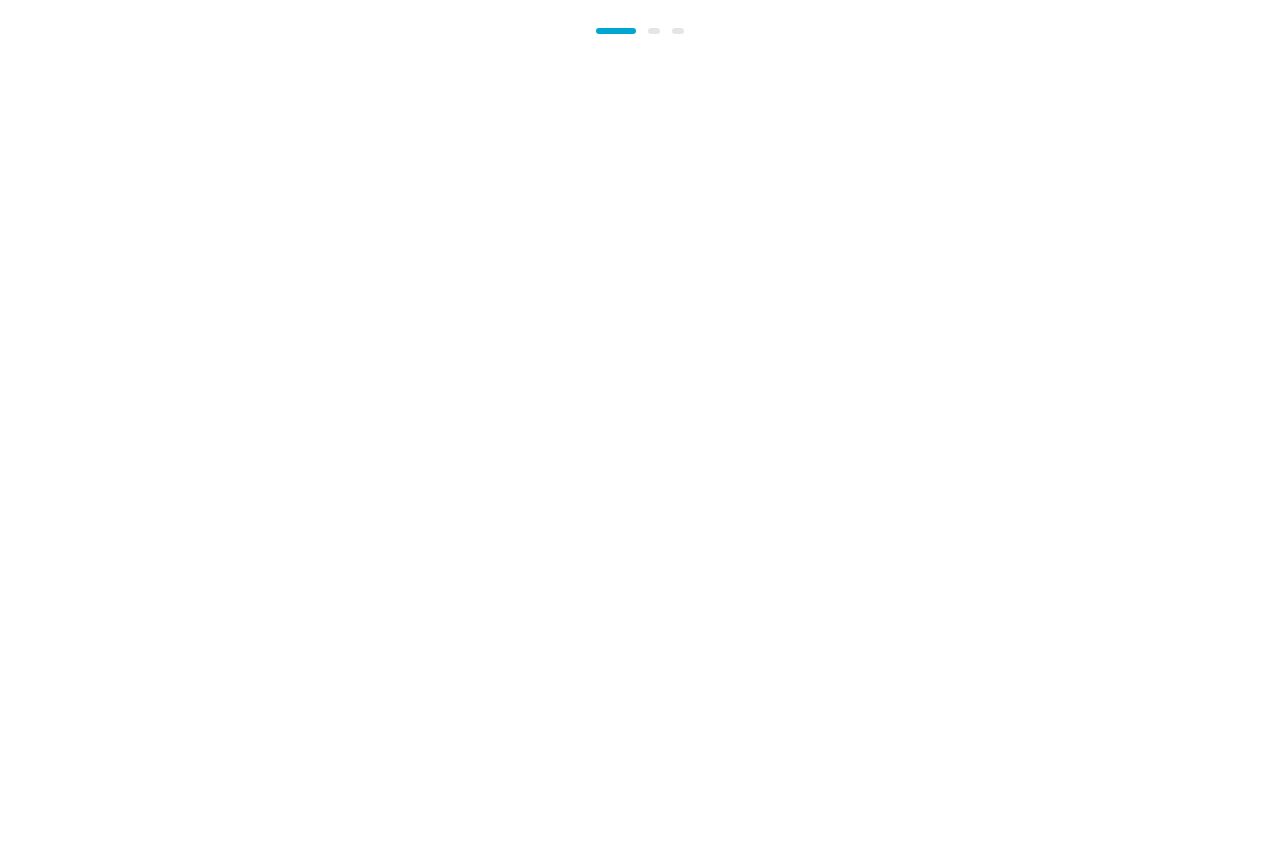
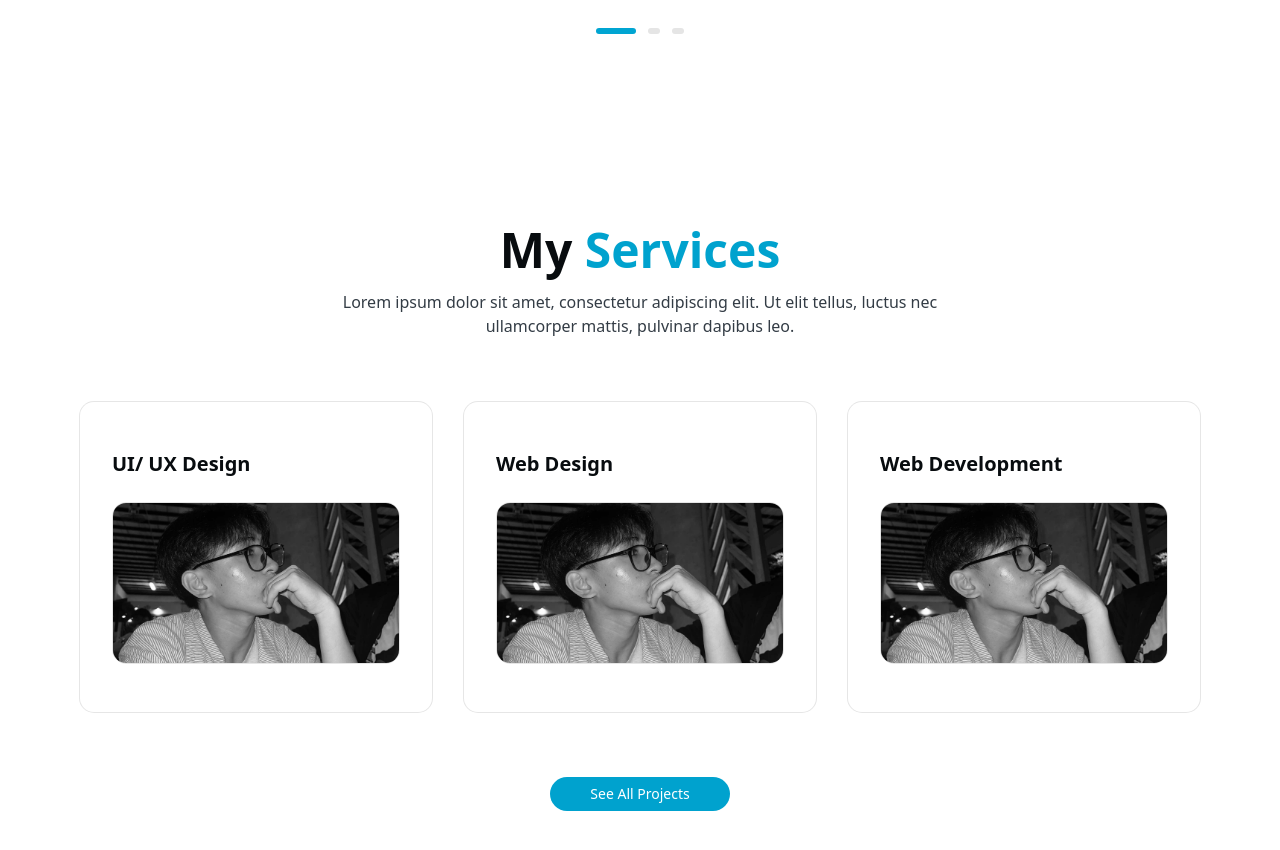
Before and after one commit to JashiroProgArtHub/portfolio-midterm, a Next.js app: page / in a window 1280 px wide. Shown: the part 1400-2250 px from the top of the page. Before the commit the page ends 1530 px from the top, so only its background shows below. Built offline with nearby package versions, Linux system fonts and the light colour scheme.

Commit message:
added services section and fixed navbar

```diff
--- a/app/(home)/page.tsx
+++ b/app/(home)/page.tsx
@@ -1,11 +1,13 @@
 import HeroSection from "@/components/feature/home/HeroSection"
 import {TestimonialSection} from "@/components/feature/home/TestimonialGrid"
+import {ServicesSection} from "@/components/feature/home/ServiceSection"
 
 export default function Homepage(){
     return(
         <>
         <HeroSection/>
         <TestimonialSection/>
+        <ServicesSection/>
         </>
     )
 }
--- a/components/common/Navbar.tsx
+++ b/components/common/Navbar.tsx
@@ -5,7 +5,7 @@ import Link from "next/link";
 import { usePathname } from "next/navigation";
 import { Inter } from "next/font/google";
 import { Menu } from "lucide-react";
-import {ThemeToggle} from "@/components/ui/theme-toggle"
+import { ThemeToggle } from "@/components/ui/theme-toggle";
 
 import { Button } from "@/components/ui/button";
 import { Avatar, AvatarFallback, AvatarImage } from "@/components/ui/avatar";
@@ -38,7 +38,7 @@ export default function Navbar() {
 <header
   className={cn(
     inter.className,
-        "absolute top-5 left-1/2 -translate-x-1/2 z-50 w-[95%] max-w-7xl mx-auto rounded-full",
+    "fixed top-5 left-1/2 -translate-x-1/2 z-50 w-[95%] max-w-7xl mx-auto rounded-full", // Changed to fixed
     "backdrop-blur-md border border-darkblue text-text-black py-2 px-4 md:px-6 shadow-lg shadow-primary/4",
   )}
 >
@@ -85,7 +85,7 @@ export default function Navbar() {
                 );
                 ``;
               })}
-              <ThemeToggle/>
+              <ThemeToggle />
             </NavigationMenuList>
           </NavigationMenu>
           <Button className="rounded-full px-6 bg-[#00A3C2] hover:bg-[#00A3C2]/90 text-white text-xs font-bold uppercase tracking-widest transition-all active:scale-95">
@@ -118,7 +118,9 @@ export default function Navbar() {
                   <AvatarFallback>JL</AvatarFallback>
                 </Avatar>
                 <div className="flex flex-col leading-tight">
-                <SheetTitle className="text-white text-sm font-bold tracking-tight whitespace-nowrap">Jashen Loberanes</SheetTitle>
+                  <SheetTitle className="text-white text-sm font-bold tracking-tight whitespace-nowrap">
+                    Jashen Loberanes
+                  </SheetTitle>
                   <SheetDescription className="text-[10px]  text-[#00A3C2]/80 uppercase tracking-wider">
                     Web Designer.
                   </SheetDescription>
--- /dev/null
+++ b/components/feature/home/ServiceSection.tsx
@@ -0,0 +1,80 @@
+import React from 'react';
+import Link from 'next/link';
+import Image from 'next/image';
+import { Card, CardContent } from "@/components/ui/card";
+import { Button } from "@/components/ui/button";
+import { ArrowUpRight, Monitor, Layout, Code } from "lucide-react";
+import ProjectImage from "@/public/parola=selfie=pfp.jpg";
+
+const services = [
+  {
+    title: "UI/ UX Design",
+    description: "Lorem ipsum dolor sit amet, consectetur adipiscing elit. Ut elit tellus, luctus nec ullamcorper mattis.",
+    icon: <Layout className="w-6 h-6 text-text-cyan" />,
+  },
+  {
+    title: "Web Design",
+    description: "Lorem ipsum dolor sit amet, consectetur adipiscing elit. Ut elit tellus, luctus nec ullamcorper mattis.",
+    icon: <Monitor className="w-6 h-6 text-text-cyan" />,
+  },
+  {
+    title: "Web Development",
+    description: "Lorem ipsum dolor sit amet, consectetur adipiscing elit. Ut elit tellus, luctus nec ullamcorper mattis.",
+    icon: <Code className="w-6 h-6 text-text-cyan" />,
+  },
+];
+
+export const ServicesSection = () => {
+  return (
+    <section className="py-24 px-6 md:px-20 bg-background">
+      <div className="max-w-7xl mx-auto">
+        <div className="text-center mb-16 space-y-4">
+          <h2 className="text-3xl md:text-5xl font-bold text-text-black">
+            My <span className="text-text-cyan">Services</span>
+          </h2>
+          <p className="text-text-dark-gray max-w-2xl mx-auto">
+            Lorem ipsum dolor sit amet, consectetur adipiscing elit. Ut elit tellus,
+            luctus nec ullamcorper mattis, pulvinar dapibus leo.
+          </p>
+        </div>
+
+        <div className="grid grid-cols-1 md:grid-cols-3 gap-8">
+          {services.map((service, index) => (
+            <Card key={index} className="group relative overflow-hidden border-border bg-card hover:border-text-cyan/50 transition-all duration-300">
+              <CardContent className="p-0">
+                <div className="p-8 space-y-4">
+                  <h3 className="text-xl font-bold text-text-black">{service.title}</h3>
+
+                  <div className="relative mt-6 aspect-video rounded-xl overflow-hidden border border-border">
+                    <div className="absolute inset-0 bg-secondary/20 translate-y-[-8px] scale-[0.95] rounded-xl -z-10" />
+                    <Image
+                      src={ProjectImage}
+                      alt={service.title}
+                      className="object-cover w-full h-full grayscale group-hover:grayscale-0 transition-all duration-500"
+                    />
+
+                    <Link href="/projects">
+                      <div className="absolute bottom-4 right-4 w-12 h-12 bg-text-cyan rounded-full flex items-center justify-center text-white transform translate-y-12 opacity-0 group-hover:translate-y-0 group-hover:opacity-100 transition-all duration-300 cursor-pointer">
+                        <ArrowUpRight size={24} />
+                      </div>
+                    </Link>
+                  </div>
+                </div>
+              </CardContent>
+            </Card>
+          ))}
+        </div>
+
+        <div className="flex justify-center mt-16">
+          <Link href="/projects">
+            <Button size="lg" className="rounded-full bg-text-cyan hover:opacity-90 text-white px-10">
+              See All Projects
+            </Button>
+          </Link>
+        </div>
+      </div>
+    </section>
+  );
+};
+
+export default ServicesSection;
```
Lines whose indentation alone changed are shown as unchanged.
